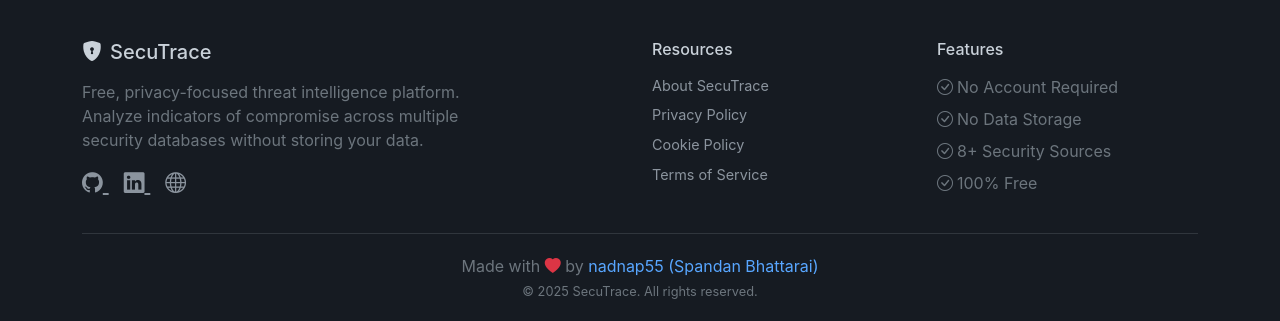
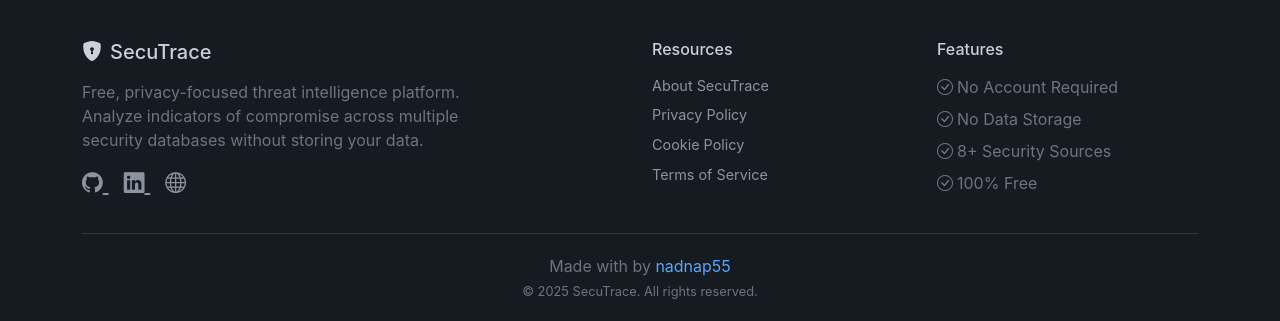
Before and after one commit to Spandan-Bhattarai/SecuTrace, a Flask app: page / in a window 1280 px wide. Shown: the part 549-870 px from the top of the page. Run offline with Flask 3, Linux system fonts and the light colour scheme.

Commit message:
minor changes

```diff
--- a/templates/about.html
+++ b/templates/about.html
@@ -574,7 +574,7 @@
             <div class="footer-bottom text-center">
                 <p class="text-secondary mb-1">
                     Made with <i class="bi bi-heart-fill text-danger"></i> by
-                    <a href="https://spandanb.com.np" target="_blank" class="text-decoration-none" style="color: var(--accent-blue);">nadnap55 (Spandan Bhattarai)</a>
+                    <a href="https://spandanb.com.np" target="_blank" class="text-decoration-none" style="color: var(--accent-blue);">nadnap55</a>
                 </p>
                 <p class="text-secondary mb-0" style="font-size: 0.8rem;">
                     &copy; 2025 SecuTrace. All rights reserved.
--- a/templates/cookies.html
+++ b/templates/cookies.html
@@ -391,7 +391,7 @@
             <div class="footer-bottom text-center">
                 <p class="text-secondary mb-1">
                     Made with <i class="bi bi-heart-fill text-danger"></i> by
-                    <a href="https://spandanb.com.np" target="_blank" class="text-decoration-none" style="color: var(--accent-blue);">nadnap55 (Spandan Bhattarai)</a>
+                    <a href="https://spandanb.com.np" target="_blank" class="text-decoration-none" style="color: var(--accent-blue);">nadnap55</a>
                 </p>
                 <p class="text-secondary mb-0" style="font-size: 0.8rem;">
                     &copy; 2025 SecuTrace. All rights reserved.
--- a/templates/index.html
+++ b/templates/index.html
@@ -565,8 +565,8 @@
             </div>
             <div class="footer-bottom text-center">
                 <p class="text-secondary mb-1">
-                    Made with <i class="bi bi-heart-fill text-danger"></i> by
-                    <a href="https://spandanb.com.np" target="_blank" class="text-decoration-none" style="color: var(--accent-blue);">nadnap55 (Spandan Bhattarai)</a>
+                    Made with by
+                    <a href="https://spandanb.com.np" target="_blank" class="text-decoration-none" style="color: var(--accent-blue);">nadnap55</a>
                 </p>
                 <p class="text-secondary mb-0" style="font-size: 0.8rem;">
                     &copy; 2025 SecuTrace. All rights reserved.
--- a/templates/privacy.html
+++ b/templates/privacy.html
@@ -319,7 +319,7 @@
             <div class="footer-bottom text-center">
                 <p class="text-secondary mb-1">
                     Made with <i class="bi bi-heart-fill text-danger"></i> by
-                    <a href="https://spandanb.com.np" target="_blank" class="text-decoration-none" style="color: var(--accent-blue);">nadnap55 (Spandan Bhattarai)</a>
+                    <a href="https://spandanb.com.np" target="_blank" class="text-decoration-none" style="color: var(--accent-blue);">nadnap55</a>
                 </p>
                 <p class="text-secondary mb-0" style="font-size: 0.8rem;">
                     &copy; 2025 SecuTrace. All rights reserved.
--- a/templates/terms.html
+++ b/templates/terms.html
@@ -393,7 +393,7 @@
             <div class="footer-bottom text-center">
                 <p class="text-secondary mb-1">
                     Made with <i class="bi bi-heart-fill text-danger"></i> by
-                    <a href="https://spandanb.com.np" target="_blank" class="text-decoration-none" style="color: var(--accent-blue);">nadnap55 (Spandan Bhattarai)</a>
+                    <a href="https://spandanb.com.np" target="_blank" class="text-decoration-none" style="color: var(--accent-blue);">nadnap55</a>
                 </p>
                 <p class="text-secondary mb-0" style="font-size: 0.8rem;">
                     &copy; 2025 SecuTrace. All rights reserved.
```
Also changed, not shown: README.md.
